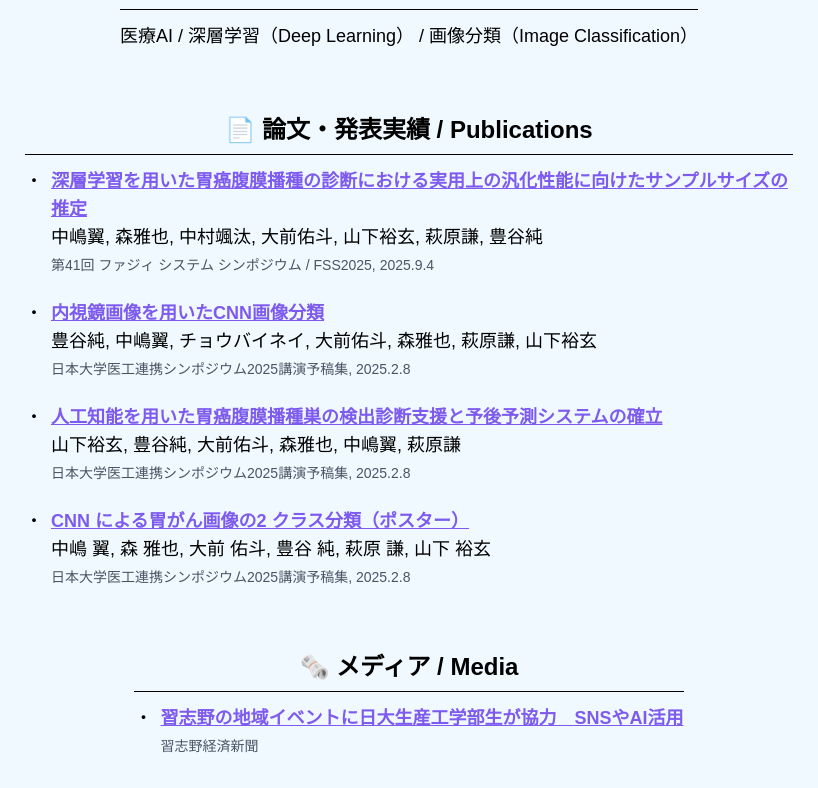
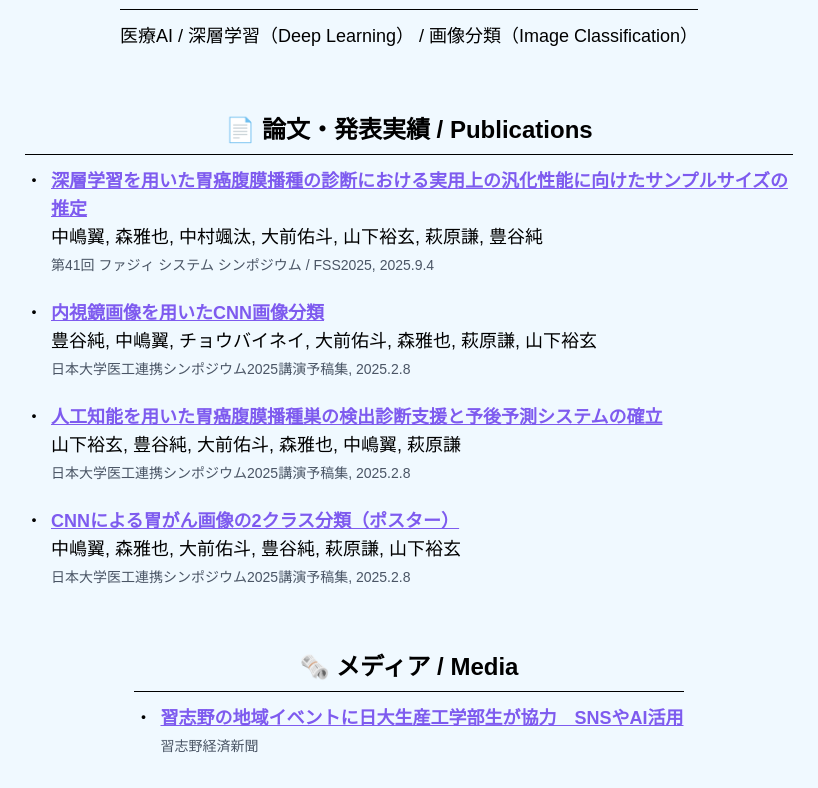
Before and after one commit to Tsubasa-nananana/portfolio, a Next.js app: page / in a window 1280 px wide. Shown: the part 729-1517 px from the top of the page, without its empty margins (231-1049 px from the left). Built offline with nearby package versions, Linux system fonts and the light colour scheme.

Commit message:
Update page.js

```diff
--- a/src/app/page.js
+++ b/src/app/page.js
@@ -106,9 +106,9 @@ export default function Home() {
             target="_blank"
             rel="noopener noreferrer"
           >
-            CNN による胃がん画像の2 クラス分類（ポスター）
+            CNNによる胃がん画像の2クラス分類（ポスター）
           </a>
-          <p className="mb-1">中嶋 翼, 森 雅也, 大前 佑斗, 豊谷 純, 萩原 謙, 山下 裕玄</p>
+          <p className="mb-1">中嶋翼, 森雅也, 大前佑斗, 豊谷純, 萩原謙, 山下裕玄</p>
           <p className="text-sm text-gray-600">日本大学医工連携シンポジウム2025講演予稿集, 2025.2.8</p>
         </div>
       </div>
```
